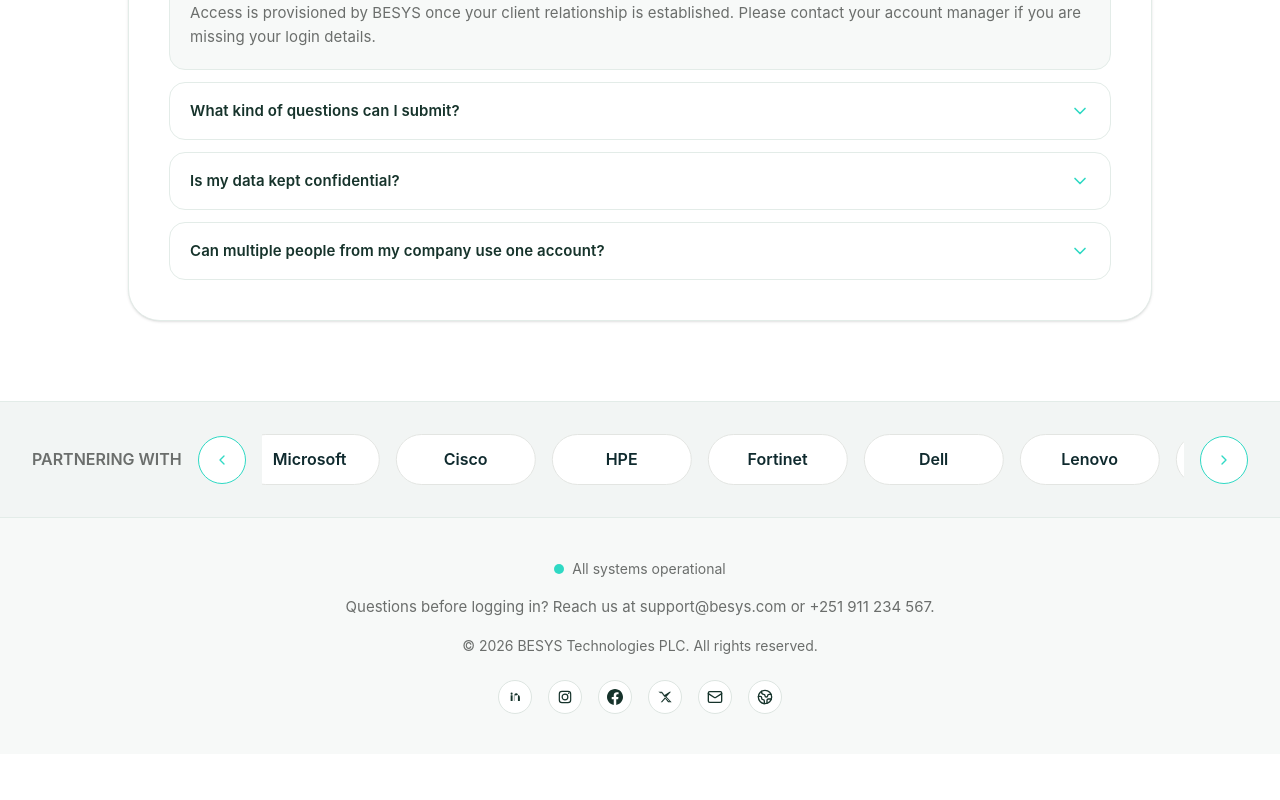
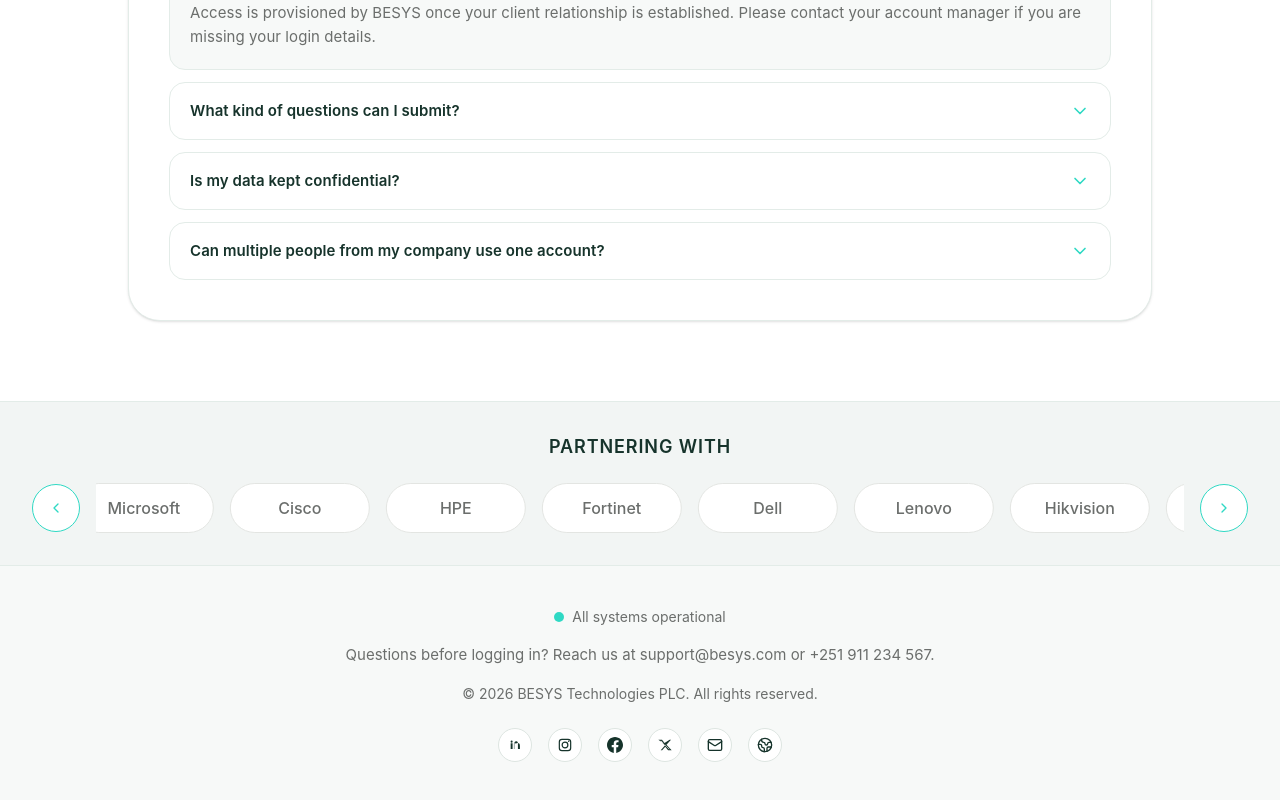
Before and after one commit to Gifti21/help-desk-management-system, a Next.js app: page / in a window 1280 px wide. Shown: the part 2689-3489 px from the top of the page. Before the commit the page ends 3443 px from the top, so only its background shows below. Built offline with nearby package versions, Linux system fonts and the light colour scheme.

Commit message:
Update the partenering with to centered

```diff
--- a/components/besys-support/Landing/PartnersSection.tsx
+++ b/components/besys-support/Landing/PartnersSection.tsx
@@ -87,19 +87,23 @@ export function PartnersSection() {
   return (
     <section className="border-t px-4 py-8 text-center sm:px-6 lg:px-8" style={{ borderColor: BORDER_GREY, backgroundColor: SECONDARY_BACKGROUND }}>
       <div className="mx-auto max-w-7xl">
+        {/* Label - centered above carousel */}
         <div
-          className="flex items-center gap-4"
+          className="mb-6 text-center"
           style={{
             fontFamily: FONT_FAMILY.primary,
-            fontSize: BODY_LG.size,
-            lineHeight: BODY_LG.lineHeight,
+            fontSize: "1.125rem",
+            lineHeight: "1.4",
             fontWeight: FONT_WEIGHT.semibold,
-            letterSpacing: BODY_LG.letterSpacing,
-            color: BODY_TEXT_GREY,
+            letterSpacing: "0.05em",
+            color: DARK_GREEN,
           }}
         >
-          <span className="font-semibold uppercase whitespace-nowrap">PARTNERING WITH</span>
+          <span className="font-semibold uppercase">PARTNERING WITH</span>
+        </div>
 
+        {/* Carousel Row */}
+        <div className="flex items-center justify-center gap-4">
           {/* Left Arrow Button */}
           <button
             type="button"
@@ -120,7 +124,7 @@ export function PartnersSection() {
           {/* Carousel Container */}
           <div
             className="flex-1 overflow-hidden"
-            style={{ maxWidth: "calc(100% - 200px)" }}
+            style={{ maxWidth: "calc(100% - 120px)" }}
             onMouseEnter={handleMouseEnter}
             onMouseLeave={handleMouseLeave}
           >
@@ -138,11 +142,14 @@ export function PartnersSection() {
                   className="rounded-full border bg-white px-6 py-3 whitespace-nowrap flex-shrink-0"
                   style={{
                     borderColor: "#e3e5e2",
-                    color: "#0f2a2e",
+                    color: BODY_TEXT_GREY,
                     width: "140px",
                     display: "flex",
                     alignItems: "center",
                     justifyContent: "center",
+                    fontFamily: FONT_FAMILY.primary,
+                    fontSize: BODY_LG.size,
+                    fontWeight: FONT_WEIGHT.medium,
                   }}
                 >
                   {partner}
```
